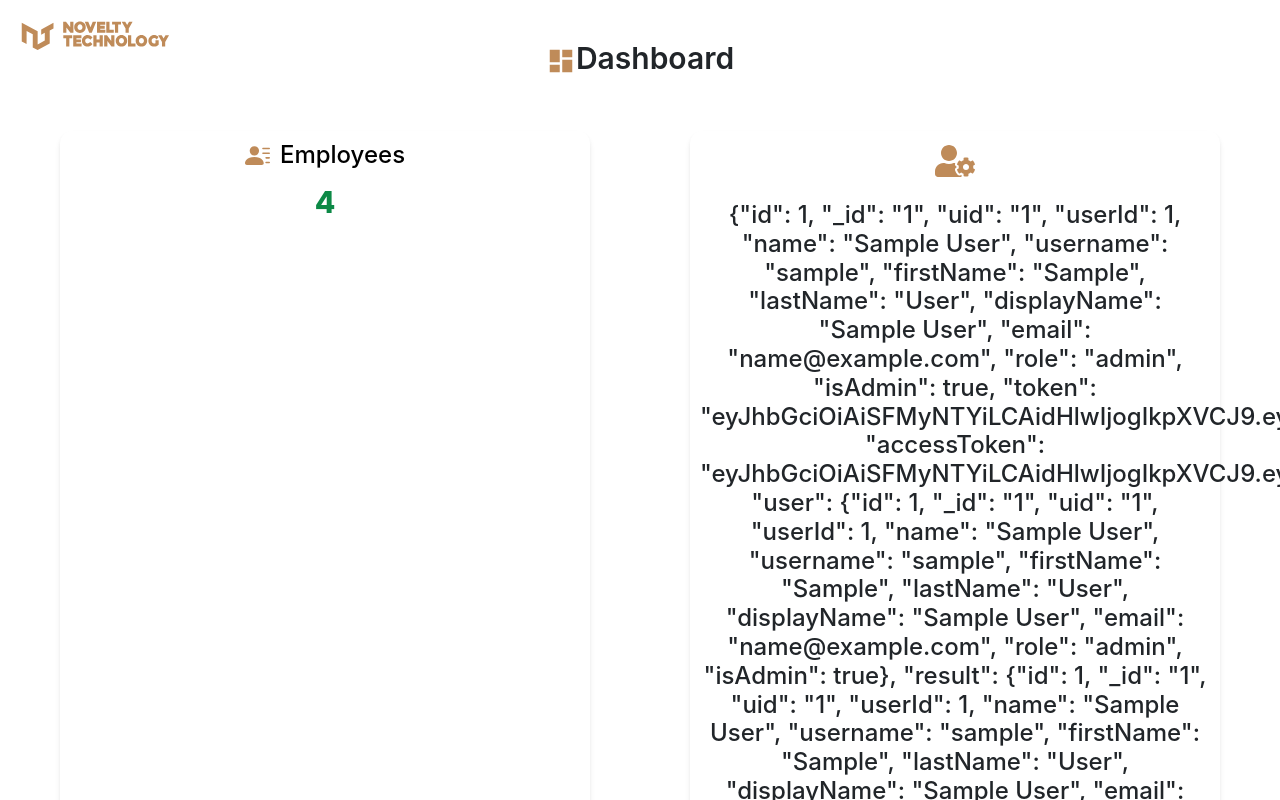
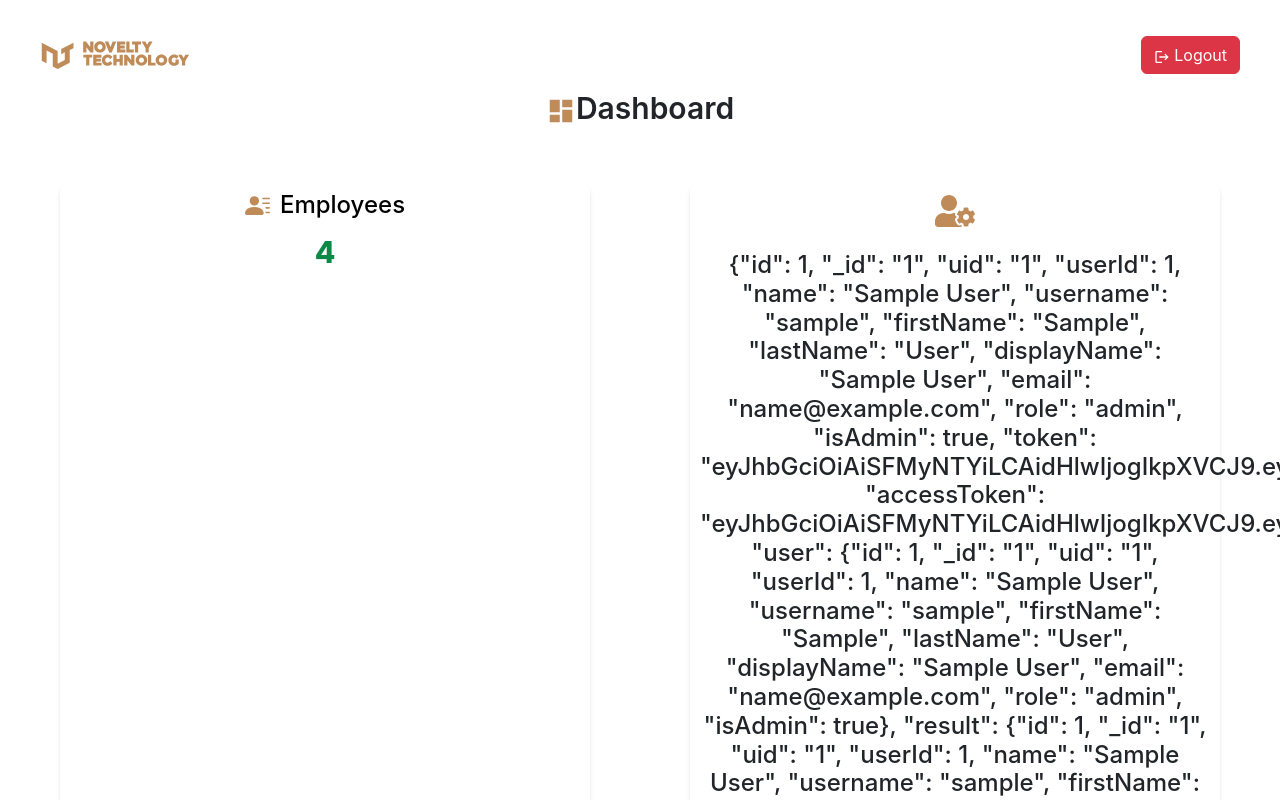
Before and after one commit to prasannakarki77/novelty_ems, a React (Create React App) app: page / in a window 1280 px wide. Shown: the top 800 px of the page. Built offline with nearby package versions, Linux system fonts and the light colour scheme; sample sign-in values are in the browser's storage.

Commit message:
changed route path and added logout btn

```diff
--- a/src/components/Dashboard.jsx
+++ b/src/components/Dashboard.jsx
@@ -17,13 +17,28 @@ import logo from "../assets/novelty.svg";
 import { RiDashboardFill } from "react-icons/ri";
 import { BsPersonLinesFill } from "react-icons/bs";
 import { FaUserCog } from "react-icons/fa";
+import { MdLogout } from "react-icons/md";
+import Button from "react-bootstrap/Button";
 const Dashboard = () => {
   const { barChartData, LineChartData, userList } = useContext(UserContext);
   const loggedUser = localStorage.getItem("currentUser");
+  const logout = () => {
+    localStorage.setItem("currentUser", "");
+    window.location.replace("/login");
+  };
   return (
     <div className="dashboard">
-      <div className="dashboard__logo">
-        <img src={logo} alt="novelty logo" />
+      <div className="dashboard__header">
+        <div className="dashboard__logo">
+          <img src={logo} alt="novelty logo" />
+        </div>
+        <Button
+          variant="danger"
+          className="my-3 dashboard__logout-btn"
+          onClick={logout}
+        >
+          <MdLogout /> Logout
+        </Button>
       </div>
       <h1 className="dashboard__heading">
         <RiDashboardFill />
--- a/src/components/Employees.jsx
+++ b/src/components/Employees.jsx
@@ -69,7 +69,7 @@ const Employees = () => {
       <RemovePopup show={deletePopup} onHide={() => setDeletePopUp(false)} />
       <AddUserForm show={addPopup} onHide={() => setAddPopup(false)} />
       <UpdateForm show={updatePopup} onHide={() => setUpdatePopup(false)} />
-      <Link to="/dashboard" className="epage__logo">
+      <Link to="/" className="epage__logo">
         <img src={logo} alt="novelty logo" />
       </Link>
 
--- a/src/components/Login.jsx
+++ b/src/components/Login.jsx
@@ -28,7 +28,7 @@ const Login = () => {
       console.log(verifyUser);
       if (verifyUser) {
         localStorage.setItem("currentUser", verifyUser.name);
-        window.location.replace("/dashboard");
+        window.location.replace("/");
       } else {
         toast.error("Invalid credentials!! Try again.");
       }
--- a/src/styles/dashboard.scss
+++ b/src/styles/dashboard.scss
@@ -1,14 +1,18 @@
 .dashboard {
-  padding: 40px;
-  position: relative;
+  padding: 20px 40px;
+
+  &__header {
+    display: flex;
+    justify-content: space-between;
+    align-items: center;
+  }
   &__logo {
-    position: absolute;
-    top: 20px;
-    left: 20px;
     max-width: 150px;
     img {
       width: 100%;
     }
+  }
+  &__logout-btn {
   }
   &__heading {
     display: flex;
```
